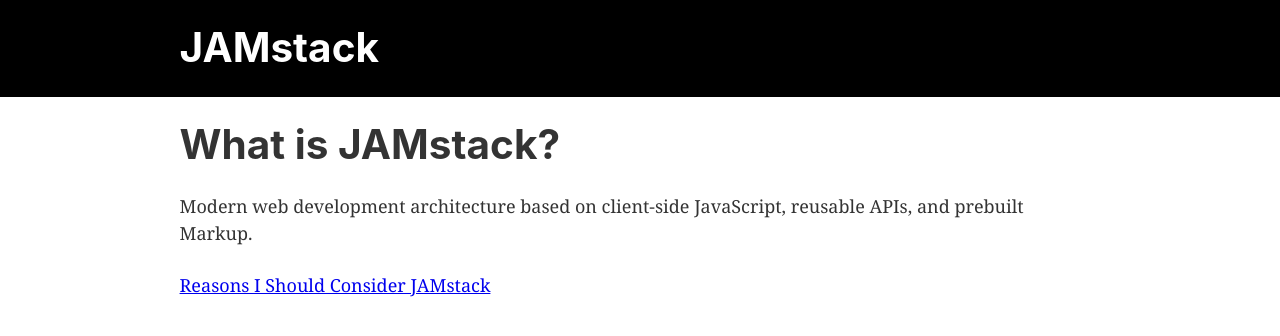
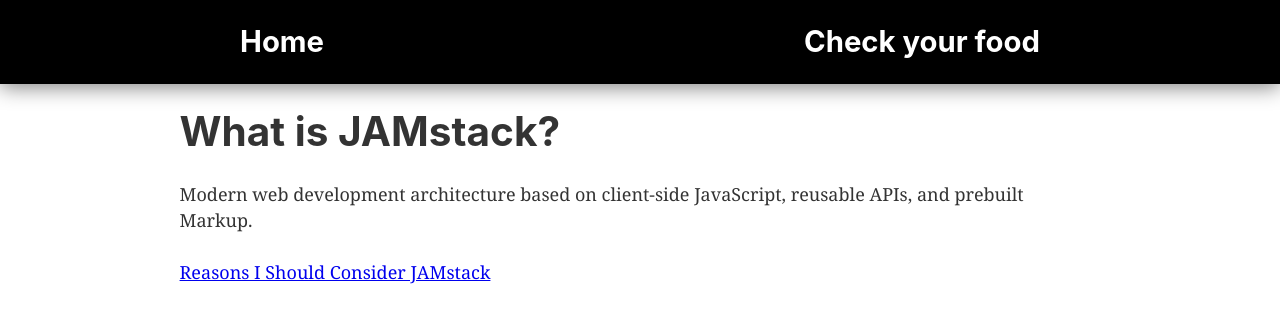
Before and after one commit to kakcura/JAMsnack, a Gatsby site: page / in a window 1280 px wide. Built offline with nearby package versions, Linux system fonts and the light colour scheme; Gatsby itself is replaced by a stand-in of ours.

Commit message:
header component changed

```diff
--- a/src/components/header.js
+++ b/src/components/header.js
@@ -1,31 +1,39 @@
 import React from 'react'
 import { Link } from 'gatsby'
 
-const Header = ({ siteTitle }) => (
-  <div
-    style={{
+const headerContainer = {
   background: 'black',
   marginBottom: '1.45rem',
-    }}
-  >
-    <div
-      style={{
+  display: 'flex',
+  boxShadow: '0 3px 20px 0 gray',
+}
+
+const pageContainer = {
   margin: '0 auto',
   maxWidth: 960,
   padding: '1.45rem 1.0875rem',
-      }}
-    >
-      <h1 style={{ margin: 0 }}>
-        <Link
-          to="/"
-          style={{
+}
+
+const link = {
   color: 'white',
   textDecoration: 'none',
-          }}
-        >
-          {siteTitle}
+}
+
+const Header = ({ siteTitle }) => (
+  <div style={headerContainer}>
+    <div style={pageContainer}>
+      <h2 style={{margin: 0}}>
+        <Link to="/" style={link}>
+          Home
         </Link>
-      </h1>
+      </h2>
+    </div>
+    <div style={pageContainer}>
+      <h2 style={{margin: 0}}>
+        <Link to="/page-2" style={link}>
+          Check your food
+        </Link>
+      </h2>
     </div>
   </div>
 )
```
Lines whose indentation alone changed are shown as unchanged.
